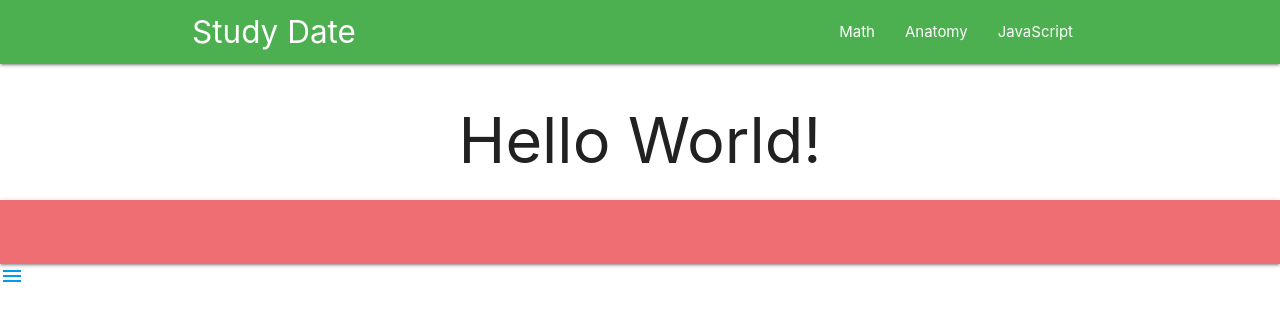
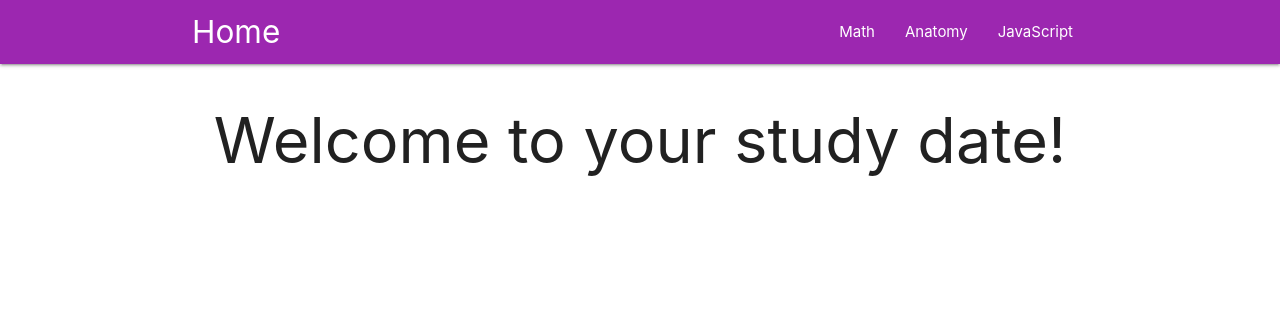
Before and after one commit to KyrianOnwe/phase.1.project, a plain HTML site: page index.html in a window 1280 px wide. Drawn offline with nearby package versions, Linux system fonts and the light colour scheme.

Commit message:
Added id's to links

```diff
--- a/index.html
+++ b/index.html
@@ -14,22 +14,22 @@
     <title>Study Date</title>
 </head>
 <body>
-    <nav class="green darken-20">
+    <nav class="purple darken-20">
         <div class="nav-wrapper container">
-          <a href="#" class="brand-logo">Study Date</a>
+          <a href="#" class="brand-logo" id="home-page-link">Home</a>
           <ul id="nav-mobile" class="right hide-on-med-and-down">
-            <li><a href="#">Math</a></li>
-            <li><a href="#">Anatomy</a></li>
-            <li><a href="collapsible.html">JavaScript</a></li>
+            <li><a href="#" id="math-page-link">Math</a></li>
+            <li><a href="#" id="anatomy-page-link">Anatomy</a></li>
+            <li><a href="#" id="js-page-link">JavaScript</a></li>
           </ul>
         </div>
     </nav>
     <div class="container">
       <div id="main">
-        <h1 class="center-align">Hello World!</h1>
+
       </div>
     </div>
-    <nav> <!-- navbar content here  --> </nav>
+    <!--<nav> navbar content here  </nav>
 
     <ul id="slide-out" class="sidenav">
       <li><div class="user-view">
@@ -46,8 +46,7 @@
       <li><a class="subheader">Subheader</a></li>
       <li><a class="waves-effect" href="#!">Third Link With Waves</a></li>
     </ul>
-    <a href="#" data-target="slide-out" class="sidenav-trigger"><i class="material-icons">menu</i></a>
-
+    <a href="#" data-target="slide-out" class="sidenav-trigger"><i class="material-icons">menu</i></a>-->
     <script src="scripts/index.js"></script>
 </body>
 </html>
--- a/scripts/index.js
+++ b/scripts/index.js
@@ -2,29 +2,39 @@
 
 
 /** Node Getters **/
-const mainDiv = () => document.getElementById("main")
+const mainDiv = () => document.getElementById("main") ;
+const homePg = () => document.getElementById('home-page-link')
+
 
 /** Templates **/
+const homePageTemp = () => {
+  return `
+  <h1 class="center-align">Welcome to your study date!</h1>
+  `
+}
+
+
+
+/** Renderers **/
+const renderHome = () => {
+  mainDiv().innerHTML = homePageTemp();
+}
 
 
 /** When DOM is loaded **/
-document.addEventListener('DOMContentLoaded', function() {
-    var elems = document.querySelectorAll('.sidenav');
-    var instances = M.Sidenav.init(elems, options);
-  });
-
-  // Initialize collapsible (uncomment the lines below if you use the dropdown variation)
-  // var collapsibleElem = document.querySelector('.collapsible');
-  // var collapsibleInstance = M.Collapsible.init(collapsibleElem, options);
-
-  // Or with jQuery
-
-  $(document).ready(function(){
-    $('.sidenav').sidenav();
-  });
+document.addEventListener('DOMContentLoaded', () => {
+  renderHome();
+  homePageJump();
+})
 
 
 /** Events **/
+function homePageJump(){
+  homePg().addEventListener('click', (e)=>{
+    renderHome();
+  })
+
+}
 
 
 
```
